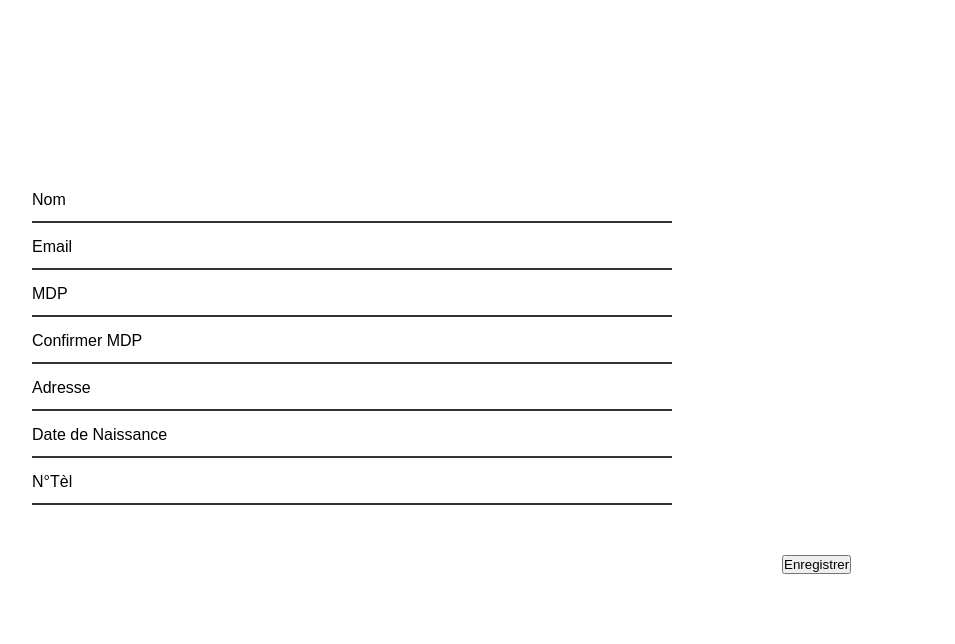
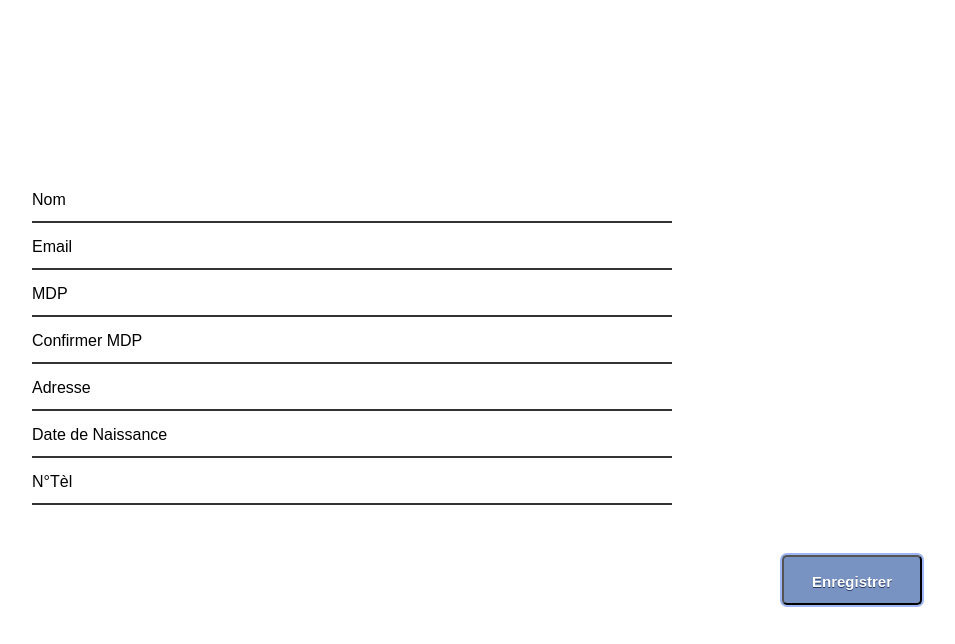
Before and after one commit to Hassiba-BP/PROJET-FOODY-SPOT, a plain HTML site: page pageInscription.html in a window 1280 px wide. Shown: the part 156-800 px from the top of the page, without its empty margins (288-1243 px from the left). Drawn offline with Linux system fonts and the light colour scheme.

Commit message:
mise à jour

```diff
--- a/pageInscription.css
+++ b/pageInscription.css
@@ -49,4 +49,35 @@
  #Enregistrer{
      margin-left: 750px;
      margin-top: 50px;
+     -moz-box-shadow: 0px 0px 0px 2px #9fb4f2;
+	-webkit-box-shadow: 0px 0px 0px 2px #9fb4f2;
+	box-shadow: 0px 0px 0px 2px #9fb4f2;
+	background:-moz-linear-gradient( center top, #7892c2 5%, #476e9e 100% );
+	filter:progid:DXImageTransform.Microsoft.gradient(startColorstr='#7892c2', endColorstr='#476e9e');
+	background-color:#7892c2;
+	-webkit-border-top-left-radius:5px;
+	-moz-border-radius-topleft:5px;
+	border-top-left-radius:5px;
+	-webkit-border-top-right-radius:5px;
+	-moz-border-radius-topright:5px;
+	border-top-right-radius:5px;
+	-webkit-border-bottom-right-radius:5px;
+	-moz-border-radius-bottomright:5px;
+	border-bottom-right-radius:5px;
+	-webkit-border-bottom-left-radius:5px;
+	-moz-border-radius-bottomleft:5px;
+	border-bottom-left-radius:5px;
+text-indent:0;
+	display:inline-block;
+	color:#ffffff;
+	font-family:arial;
+	font-size:15px;
+	font-weight:bold;
+	font-style:normal;
+height:50px;
+	line-height:50px;
+width:140px;
+	text-decoration:none;
+	text-align:center;
+	text-shadow:0px 1px 0px #283966;
  }
```
